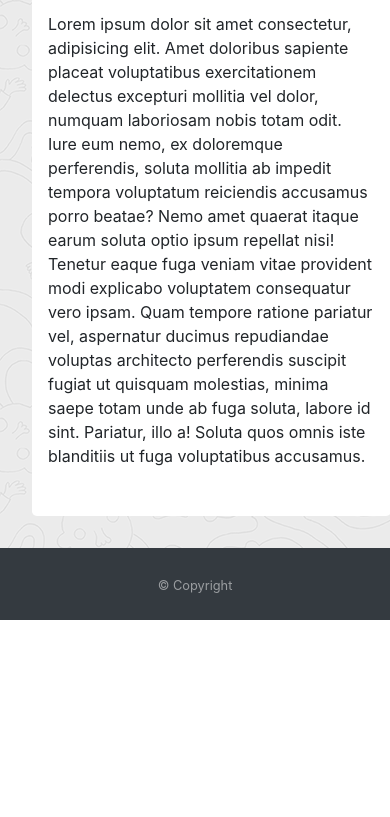
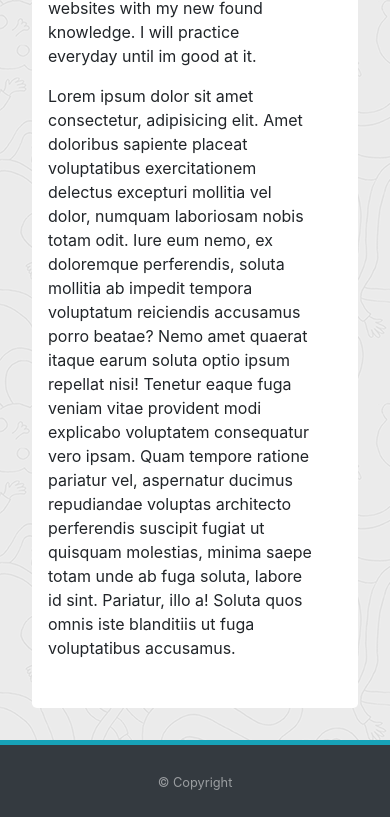
Before and after one commit to Marquez-Brown/MB-Portfolio, a plain HTML site: page index.html in a window 390 px wide. Shown: the part 560-1377 px from the top of the page. Before the commit the page ends 1180 px from the top, so only its background shows below. Drawn offline with nearby package versions, Linux system fonts and the light colour scheme.

Commit message:
added media screen, margins at 768px, added border top on footer

```diff
--- a/index.html
+++ b/index.html
@@ -38,7 +38,7 @@
         <div class="container pt-5 mt-5 pl-3 ml-3">
           <!-- Jumbotron row and col -->
             <div class="row">
-                <div class="col-sm-9">
+                <div class="col-md-9">
                     <div class="jumbotron bg-white">
                         <h1 class="display-4 text-info">About Me</h1>
                         <hr class="my-4">
--- a/style.css
+++ b/style.css
@@ -12,3 +12,13 @@ h1 {
 #name {
     font-family: 'Playfair Display', serif;
 }
+footer {
+    border-top: 5px solid rgb(23,162,184);
+}
+
+@media screen and (max-width: 768px) {
+    .row {
+        margin-right: 5%;
+    }
+
+    }
```
